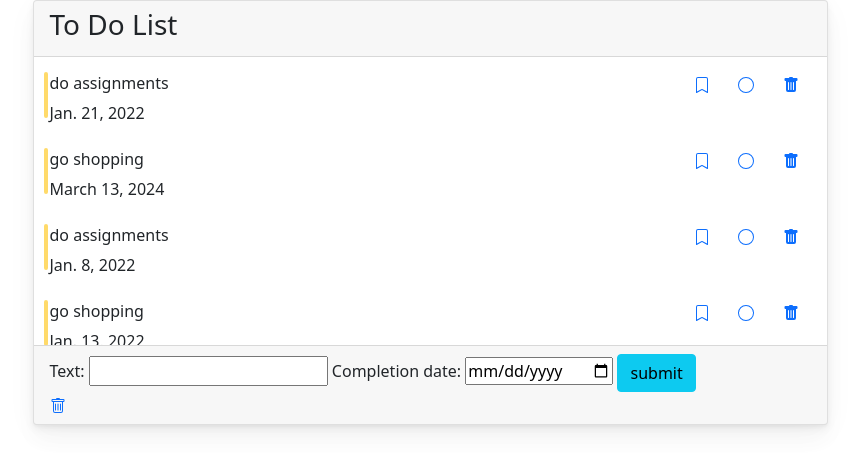
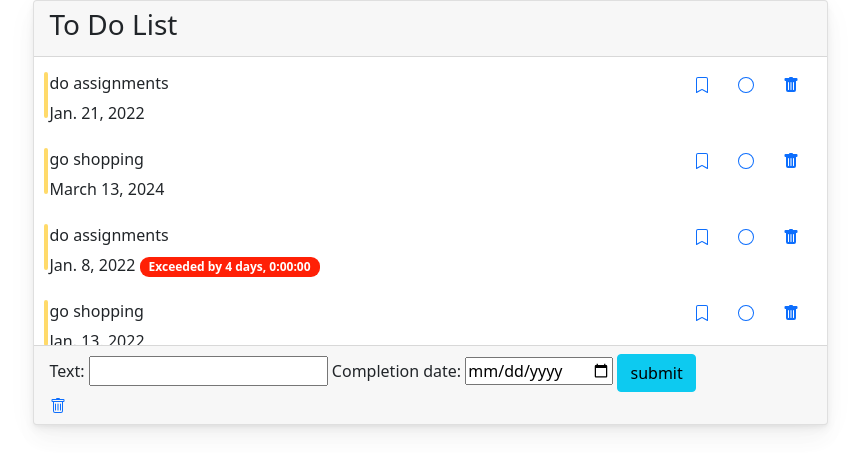
Before and after one commit to romikgosai/todolist, a Django app: page / in a window 1280 px wide. Shown: the top 471 px of the page, without its empty margins (128-988 px from the left). Run offline with Django 4.2, Linux system fonts and the light colour scheme; data comes from the database, SQL or seed files in the repository; both versions use the stored data as it was after the commit.

Commit message:
6th commit

```diff
--- a/app/models.py
+++ b/app/models.py
@@ -11,3 +11,9 @@ class Todo(models.Model):
 
     def __str__(self):
         return self.text
+
+    @property
+    def is_past_due(self):
+        return date.today() > self.completion_date
+    def date_difference(self):
+        return date.today() - self.completion_date
--- a/app/templates/app/index.html
+++ b/app/templates/app/index.html
@@ -79,9 +79,15 @@
                                                 </div>
 
                                             </div>
-                                            <div class="justify-content-md-center
-                                            w">
-                                                {{todo.completion_date}}
+                                            <div class="widget-content-wrapper">
+                                            <div class="justify-content-md-center">
+                                                <div class="widget-content-left">
+                                                        {{todo.completion_date}}
+                                                        {% if todo.is_past_due %}
+                                                            <span class="label label-danger label-as-badge" style="padding: 1px 9px 2px;font-size: 12.025px;font-weight: bold;white-space: nowrap;color: #ffffff;background-color: #ff2006;-webkit-border-radius: 9px;-moz-border-radius: 9px;border-radius: 9px;">Exceeded by {{ todo.date_difference }} </span>
+                                                        {% endif %}
+                                                    </div>
+                                                </div>
                                             </div>
                                         </div>
                                     </li>
--- a/app/views.py
+++ b/app/views.py
@@ -2,14 +2,15 @@ from django import forms
 from django.shortcuts import redirect, render
 from .models import Todo
 from .forms import TodoModelForm
-
+from datetime import date
 
 # Create your views here.
 def index(request):
     todos = Todo.objects.all()
-    print(todos)
     form = TodoModelForm()
+    date_now = date.today()
     context = {
+        'today': date_now,
         'todos': todos,
         'form' : form
     }
```
Also changed, not shown: db.sqlite3.
